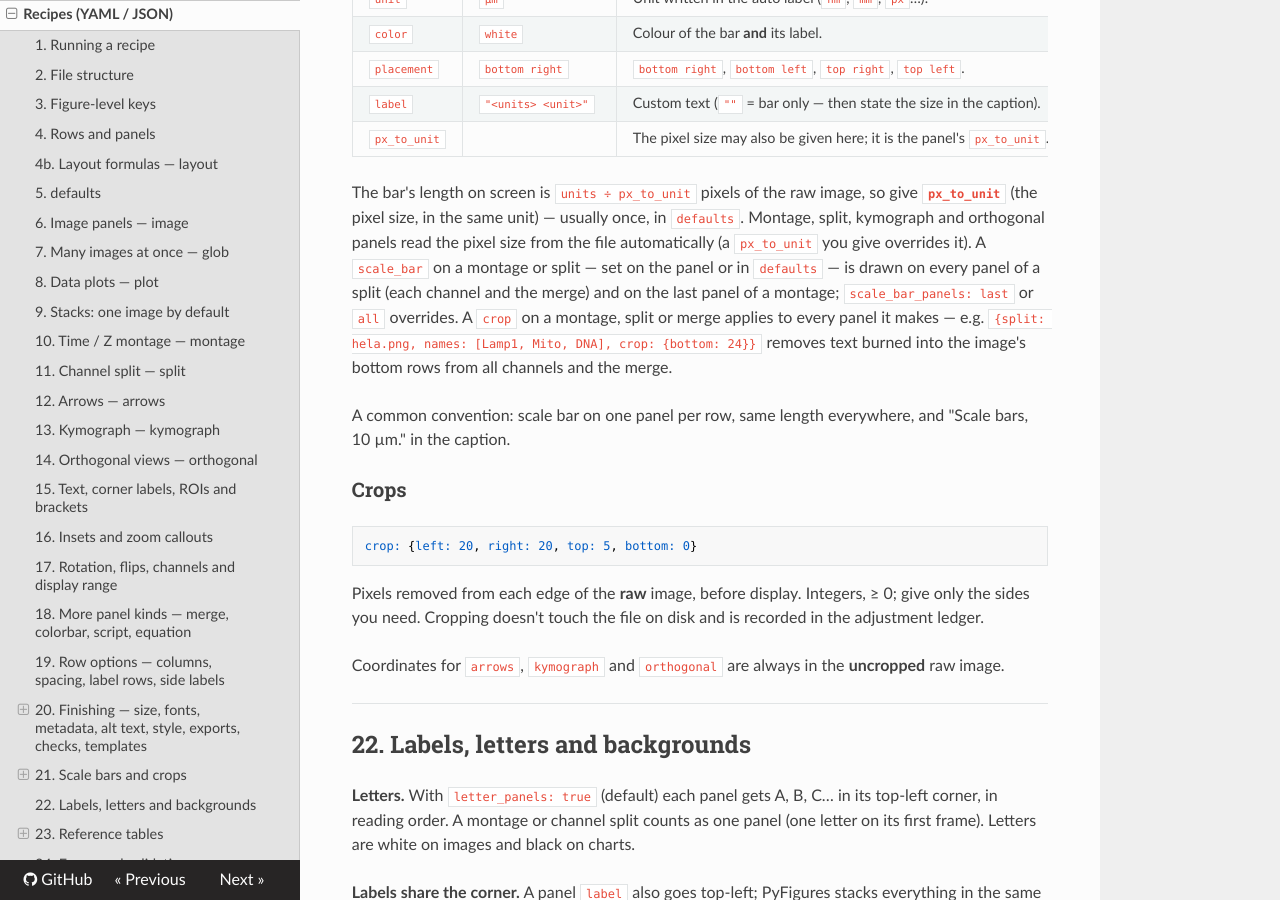
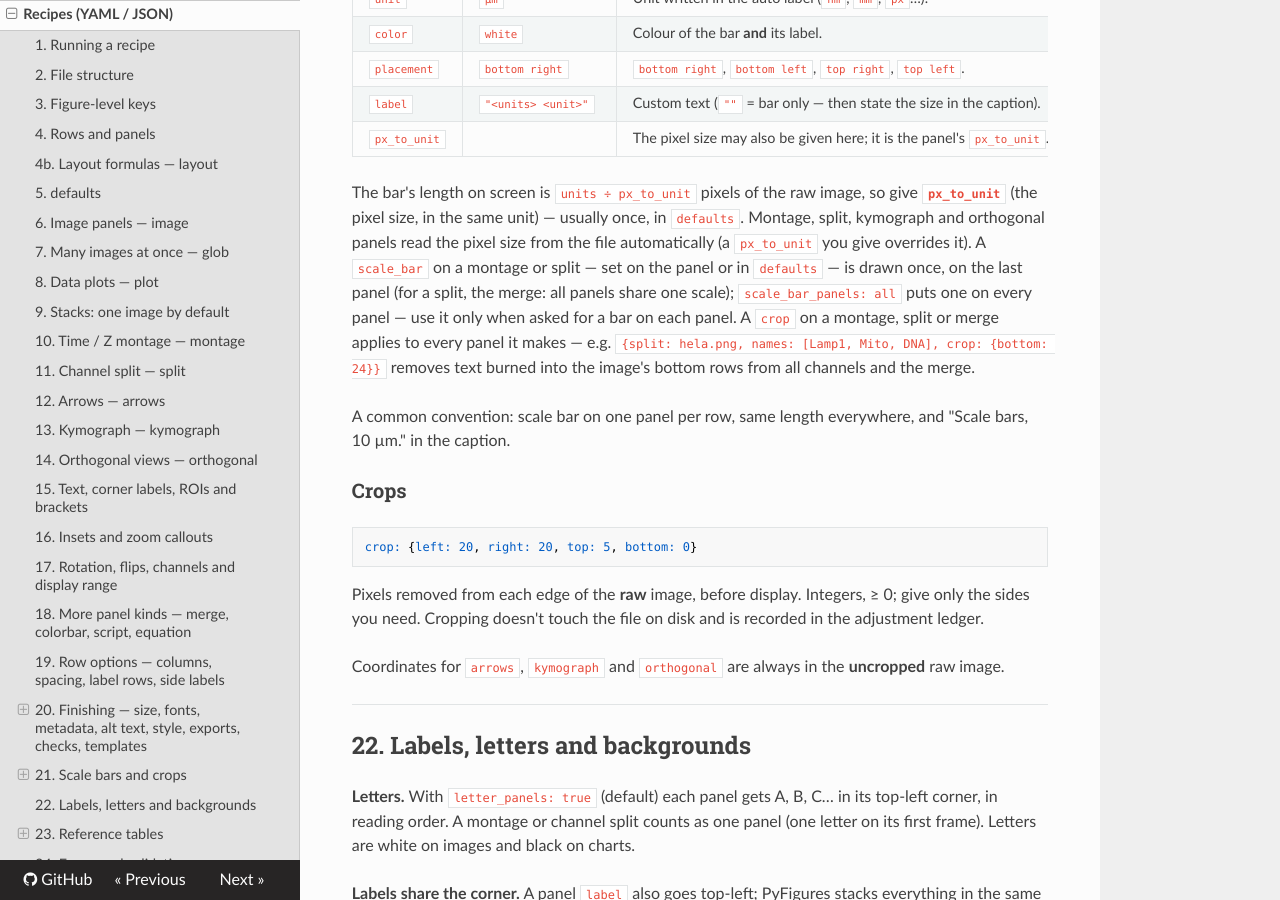
Before and after one commit to baigouy/PyFigures, an MkDocs documentation site: the page built from docs/RECIPES.md, in a window 1280 px wide and 900 px high, scrolled down 23583 px. Built offline with MkDocs 1.6.1, drawn with Linux system fonts in a browser that asks for light colours; nearby versions of some CDN libraries.

Commit message:
Recipe split: one scale bar on the merge by default
scale_bar_panels: all only when the user asks for a bar on every panel.

Co-Authored-By: Claude Opus 5.5 <noreply@anthropic.com>

```diff
--- a/docs/RECIPES.md
+++ b/docs/RECIPES.md
@@ -1062,8 +1062,9 @@ give **`px_to_unit`** (the pixel size, in the same unit) — usually once, in
 `defaults`. Montage, split, kymograph and orthogonal panels read the pixel size
 from the file automatically (a `px_to_unit` you give overrides it). A
 `scale_bar` on a montage or split — set on the panel or in `defaults` — is drawn
-on every panel of a split (each channel and the merge) and on the last panel of a
-montage; `scale_bar_panels: last` or `all` overrides. A `crop` on a montage, split or merge applies to every panel
+once, on the last panel (for a split, the merge: all panels share one scale);
+`scale_bar_panels: all` puts one on every panel — use it only when asked for a
+bar on each panel. A `crop` on a montage, split or merge applies to every panel
 it makes — e.g. `{split: hela.png, names: [Lamp1, Mito, DNA], crop: {bottom: 24}}`
 removes text burned into the image's bottom rows from all channels and the merge.
 
```
Also changed, not shown: 3 other files.
